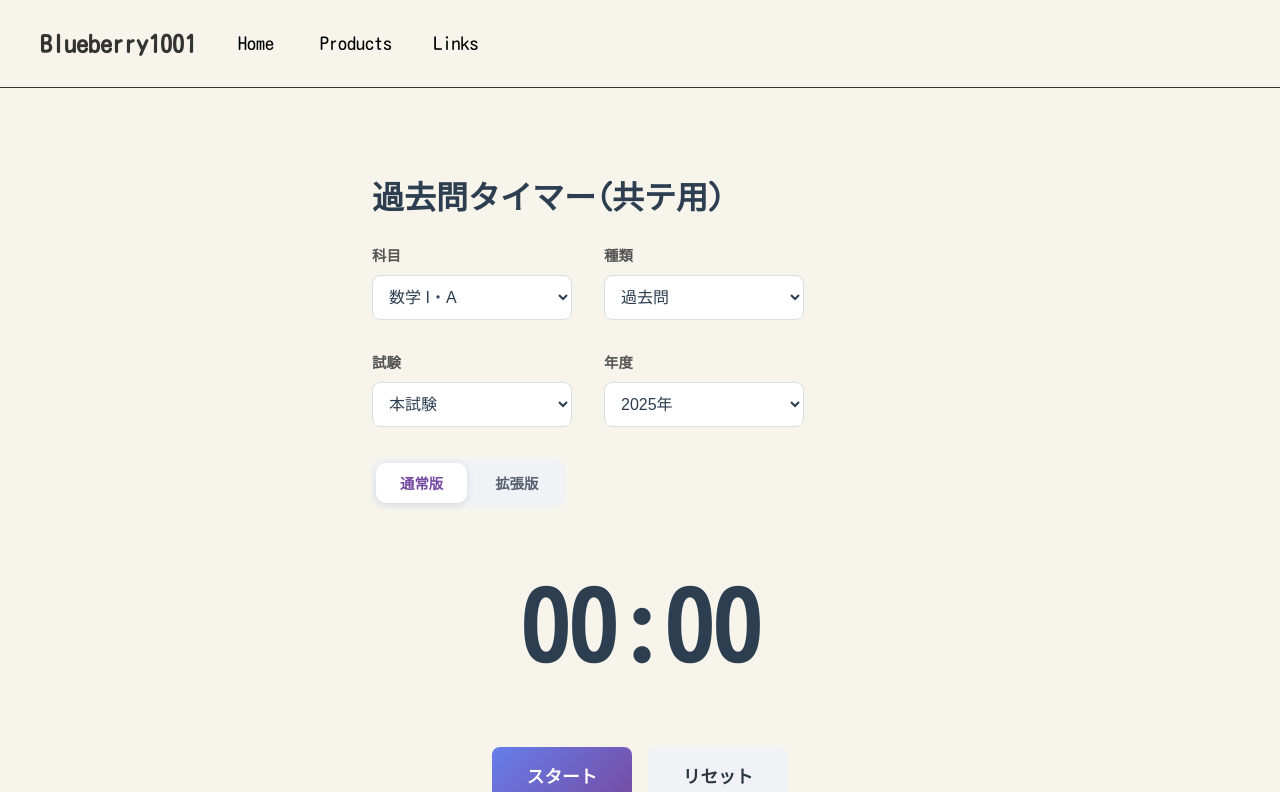
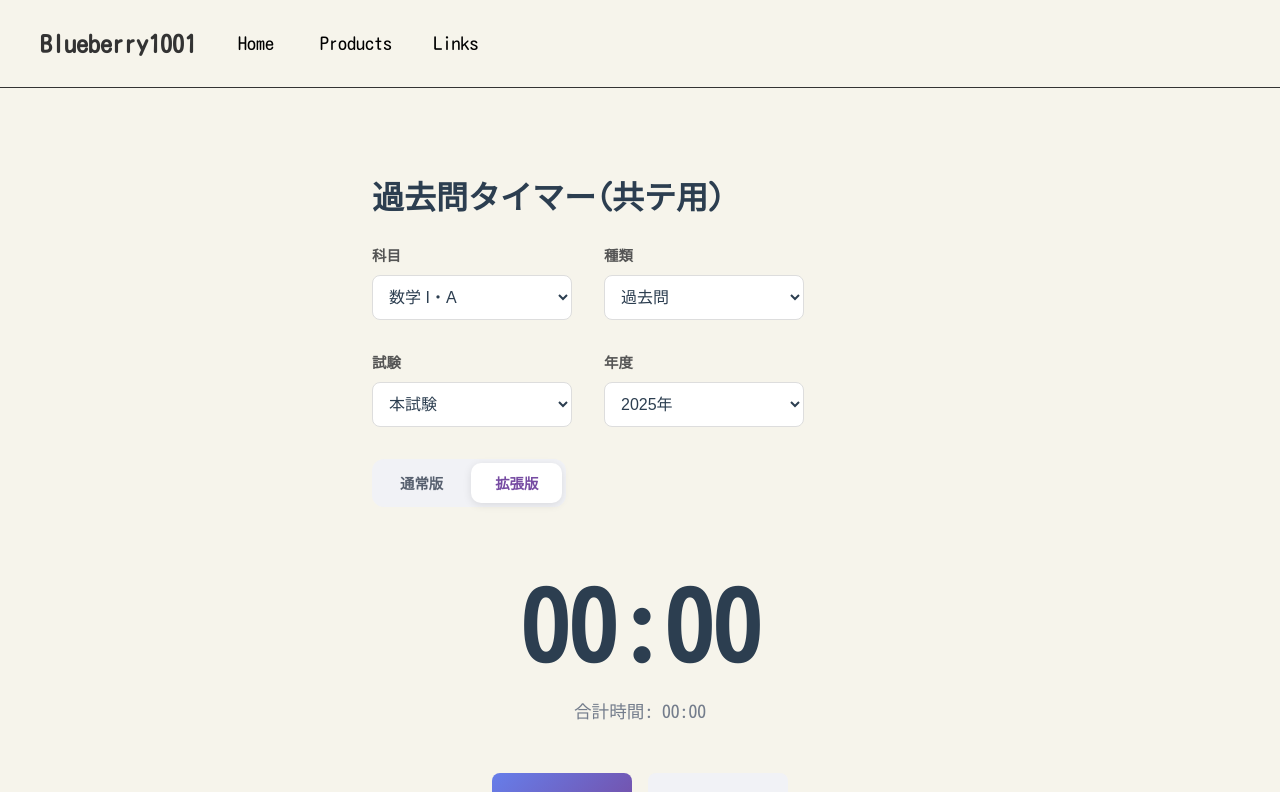
Before and after one commit to blueberry1001/blueberry1001.github.io, a React (Vite) app: page /#/timer in a window 1280 px wide. Shown: the top 792 px of the page. Built offline with nearby package versions, Linux system fonts and the light colour scheme.

Commit message:
タイマーのデフォルトを拡張版に変更

```diff
--- a/src/routes/Timer.tsx
+++ b/src/routes/Timer.tsx
@@ -17,7 +17,7 @@ const TimerPage = () => {
   const [year, setYear] = useState('2025');
   const [edition, setEdition] = useState('第1回');
   const [showModal, setShowModal] = useState(false);
-  const [timerMode, setTimerMode] = useState<'normal' | 'extended'>('normal');
+  const [timerMode, setTimerMode] = useState<'normal' | 'extended'>('extended');
   const [currentQuestionIndex, setCurrentQuestionIndex] = useState(0);
   const timerRef = useRef<number | null>(null);
 
```
